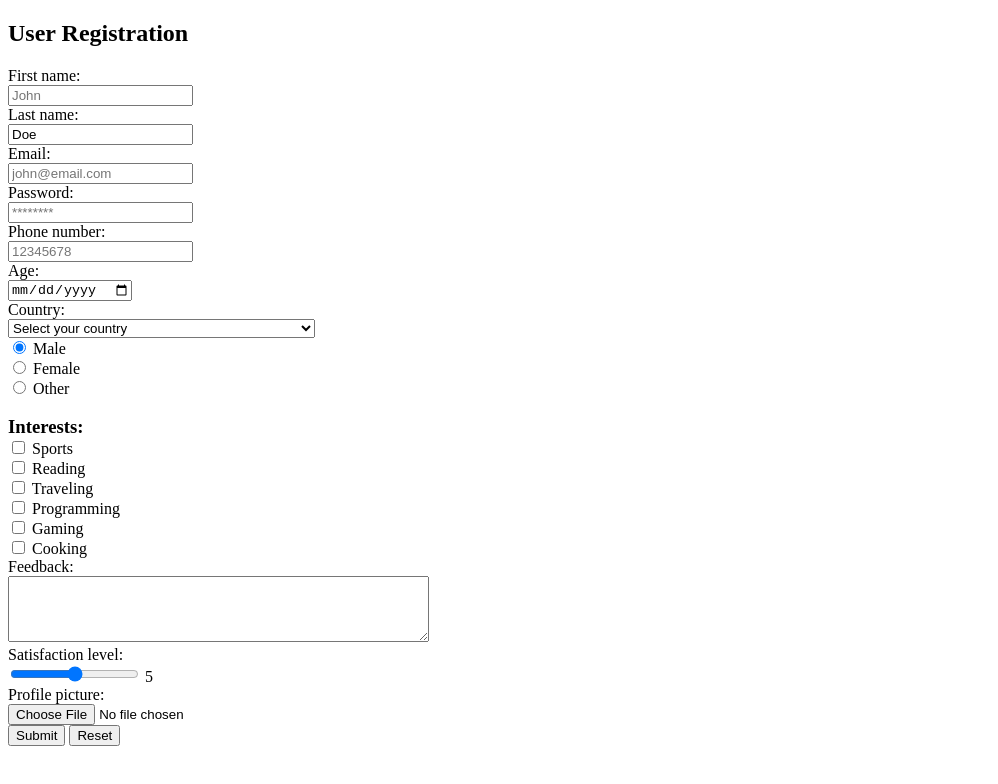
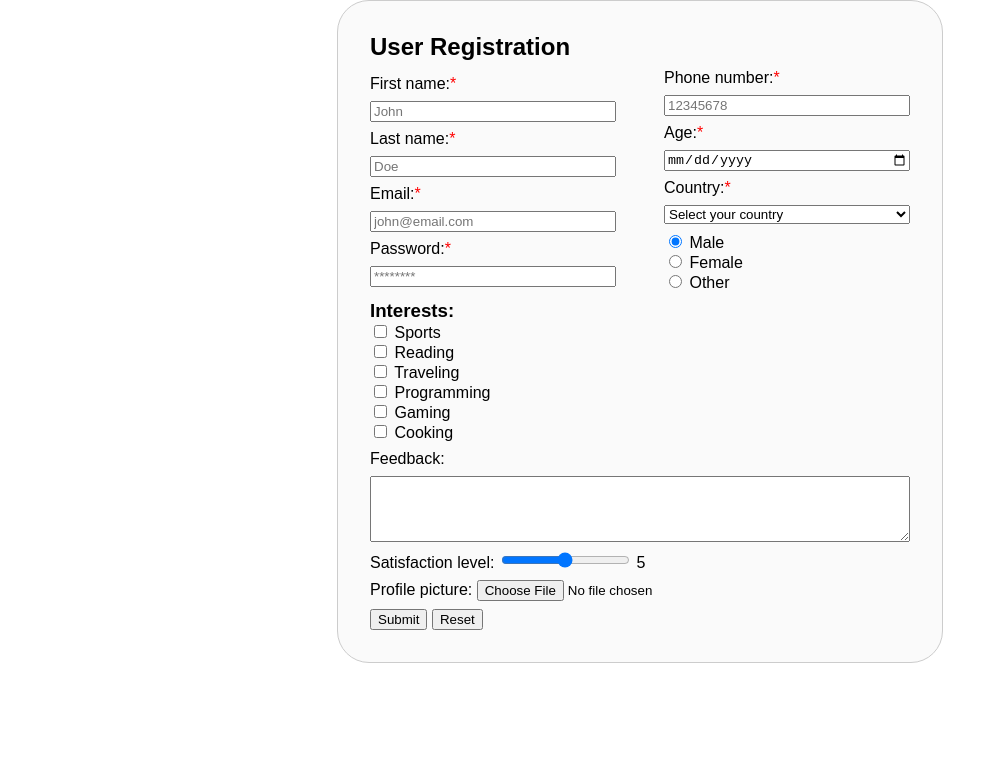
Before and after one commit to henrygraesberg/it2805_gruppe_111, a plain HTML site: page Assignment 3/form.html in a window 1280 px wide. Shown: the whole page, without its empty margins (0-998 px from the left). Drawn offline with Linux system fonts and the light colour scheme.

Commit message:
Style Assignment 3 task 1

```diff
--- /dev/null
+++ b/Assignment 3/form.css
@@ -0,0 +1,65 @@
+:root {
+    font-family: Arial, Helvetica, sans-serif;
+}
+
+body {
+    display: flex;
+    justify-content: center;
+
+    margin: 0;
+}
+
+form {
+    padding: 2rem;
+
+    display: flex;
+    flex-direction: column;
+    gap: .5rem;
+
+    background-color: #fafafa;
+    border: 1px solid #ccc;
+
+    border-radius: 2rem;
+}
+
+form > h2 {
+    margin: 0;
+}
+
+.required::after {
+    content: "*";
+    color: red;
+}
+
+#top {
+    display: flex;
+    justify-content: center;
+    align-items: center;
+
+    gap: 3rem;
+}
+
+#left, #right {
+    display: flex;
+    flex: 1;
+    flex-direction: column;
+    gap: .5rem;
+
+    width: calc(50% - 3rem);
+}
+
+@media screen and (max-width: 600px) {
+    form {
+        max-width: 100vw;
+    }
+
+    #top {
+        flex-direction: column;
+        gap: 1rem;
+    }
+
+    #left, #right {
+        width: 100%;
+    }
+
+}
--- a/Assignment 3/form.html
+++ b/Assignment 3/form.html
@@ -4,28 +4,33 @@
     <meta charset="UTF-8">
     <meta name="viewport" content="width=device-width, initial-scale=1.0">
     <title>Form</title>
+    <link rel="stylesheet" href="form.css">
 </head>
 <body>
     <form>
         <h2>User Registration</h2>
-        <label for="fname">First name:</label><br>
-        <input type="text" id="fname" name="fname" placeholder="John" required><br>
-        <label for="lname">Last name:</label><br>
-        <input type="text" id="lname" name="lname" value="Doe"><br>
 
-        <label for="email">Email:</label><br>
-        <input type="email" id="email" name="email" placeholder="john@email.com" required><br>
+        <div id="top">
+        <div id="left">
+            <label for="fname" class="required">First name:</label>
+            <input type="text" id="fname" name="fname" placeholder="John" required>
+            <label for="lname" class="required">Last name:</label>
+            <input type="text" id="lname" name="lname" placeholder="Doe">
 
-        <label for="pwd">Password:</label><br>
-        <input type="password" id="pwd" name="pwd" minlength="8" placeholder="********" required><br>
+            <label for="email" class="required">Email:</label>
+            <input type="email" id="email" name="email" placeholder="john@email.com" required>
 
-        <label for="phone">Phone number:</label><br>
-        <input type="tel" name="phone" id="phone" pattern="[0-9]{8}" placeholder="12345678" required><br>
+            <label for="pwd" class="required">Password:</label>
+            <input type="password" id="pwd" name="pwd" minlength="8" placeholder="********" required>
+        </div>
+        <div id="right">
+            <label for="phone" class="required">Phone number:</label>
+            <input type="tel" name="phone" id="phone" pattern="[0-9]{8}" placeholder="12345678" required>
 
-        <label for="date">Age:</label><br>
-        <input type="date" id="date" name="age" min="2006-10-16" required><br>
+            <label for="date" class="required">Age:</label>
+            <input type="date" id="date" name="age" max="2006-10-16" required>
 
-        <label for="county">Country:</label><br>
+            <label for="county" class="required">Country:</label>
             <select name="country" id="country" required>
                 <option value="" disabled selected>Select your country</option>
                 <option value="Afghanistan">Afghanistan</option>
@@ -272,14 +277,18 @@
                 <option value="Zambia">Zambia</option>
                 <option value="Zimbabwe">Zimbabwe</option>
                 <option value="Chad">Chad</option>
-        </select><br>
+            </select>
 
+            <div id="gender">
                 <input type="radio" id="male" name="gender" value="Male" checked>
                 <label for="male">Male</label><br>
                 <input type="radio" id="female" name="gender" value="Female">
                 <label for="female">Female</label><br>
                 <input type="radio" id="other" name="gender" value="Other">
-        <label for="other">Other</label><br><br>
+                <label for="other">Other</label>
+            </div>
+        </div>
+        </div>
 
         <div id="interests">
             <h3 style="margin: 0">Interests:</h3>
@@ -294,21 +303,27 @@
             <input type="checkbox" name="gaming" id="gaming">
             <label for="gaming">Gaming</label><br>
             <input type="checkbox" name="cooking" id="cooking">
-            <label for="cooking">Cooking</label><br>
+            <label for="cooking">Cooking</label>
         </div>
 
-        <label for="feedback">Feedback:</label><br>
-        <textarea id="feedback" name="feedback" rows="4" cols="50"></textarea><br>
+        <label for="feedback">Feedback:</label>
+        <textarea id="feedback" name="feedback" rows="4" cols="50"></textarea>
 
-        <label for="satisfaction">Satisfaction level:</label><br>
+        <div id="satisfaction-wrapper">
+        <label for="satisfaction">Satisfaction level:</label>
         <input type="range" name="satisfaction" id="satisfaction" min="0" max="10" range="1" oninput="this.nextElementSibling.value = this.value">
-        <output>5</output><br>
+        <output>5</output>
+        </div>
 
-        <label for="profile-picture">Profile picture:</label><br>
-        <input type="file" name="profile-picture" id="profile-picture" accept="image/*"><br>
+        <div id="profile-picture-wrapper">
+            <label for="profile-picture">Profile picture:</label>
+            <input type="file" name="profile-picture" id="profile-picture" accept="image/*">
+        </div>
 
+        <div id="buttons">
             <input type="submit" value="Submit">
             <input type="reset" value="Reset">
+        </div>
     </form>
 </body>
 <script>
```
Lines whose indentation alone changed are shown as unchanged.
